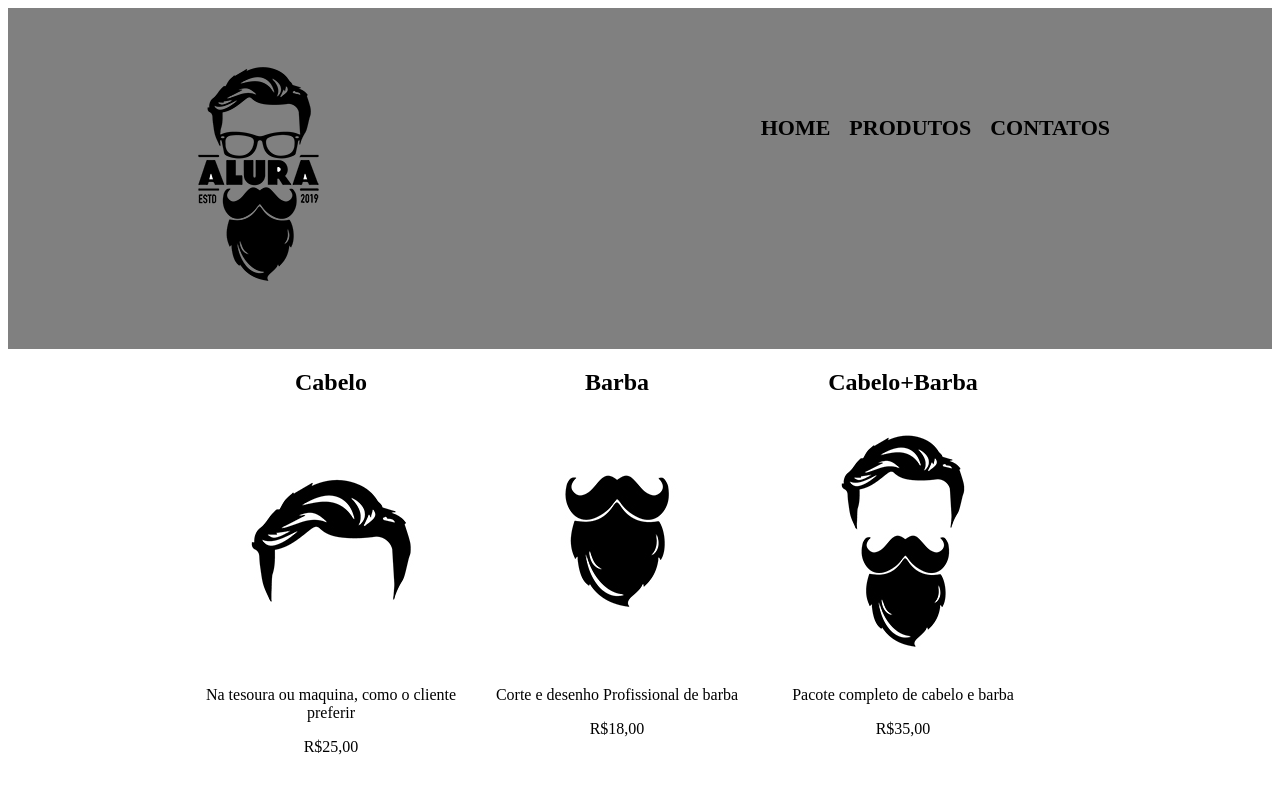
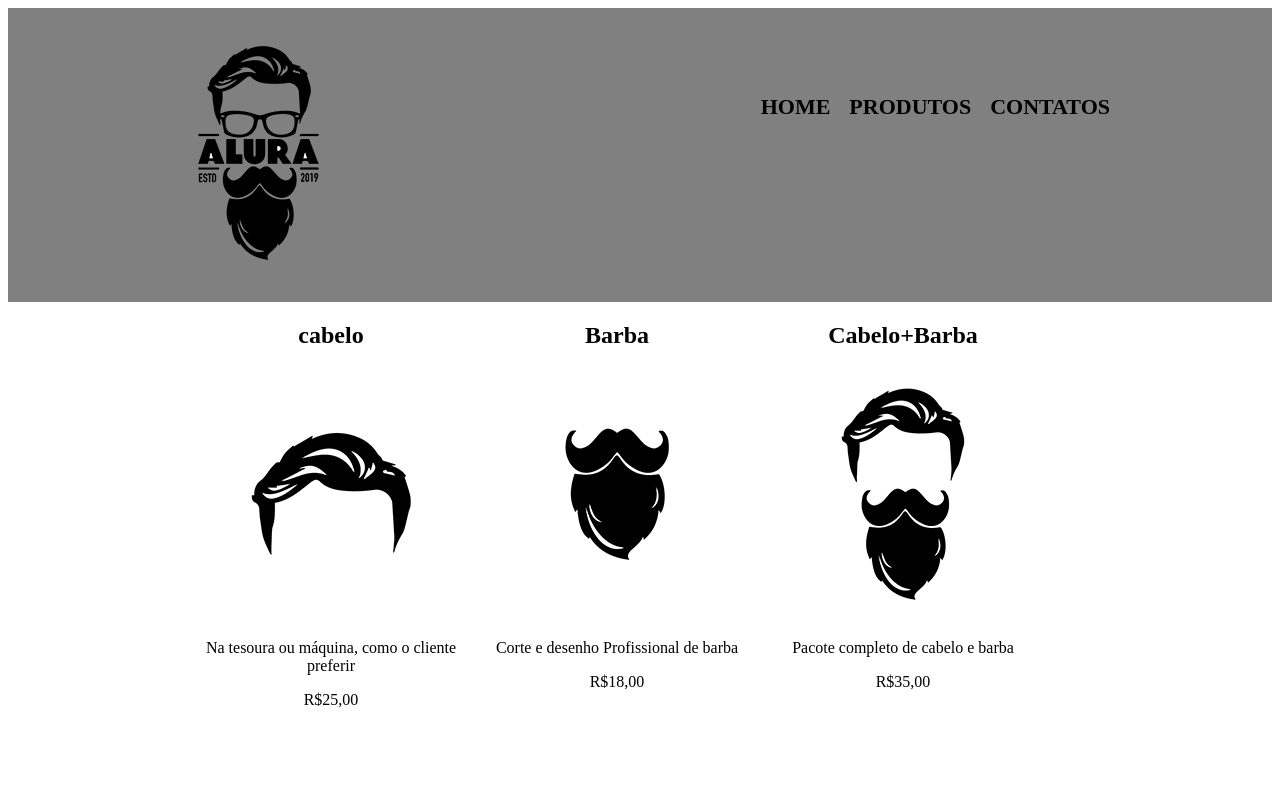
Before and after one commit to ximbicao/BarbeariaAluraMatheusHome, a plain HTML site: page index.html in a window 1280 px wide. Drawn offline with Linux system fonts and the light colour scheme.

Commit message:
Update index.html

```diff
--- a/index.html
+++ b/index.html
@@ -5,60 +5,57 @@
     <meta http-equiv="X-UA-Compatible" content="IE=edge">
     <meta name="viewport" content="width=device-width, initial-scale=1.0">
     <title>Home</title>
-
     <link rel="stylesheet" href="style.css">
-
 </head>
 <body>
 
  <header class="cabeçalho">
+
+
     <div class="caixa">
-<h1><img src="logo.png" alt=""></h1>
+
+
+
+    <img  src="logo.png" alt="">
     <nav>
         <ul>
-
-<li><a href="https://ximbicao.github.io/BarbeariaAluraMatheus1C/">Home</a></li>
-<li><a href=" https://ximbicao.github.io/BarbeariaAluraMatheusHome/">Produtos</a></li>
-<li><a href="">Contatos</a></li>
-
-
+        <li><a href="https://ximbicao.github.io/BarbeariaAluraMatheus1C/">HOME</a> </li>
+        <li><a href="https://ximbicao.github.io/BarbeariaAluraMatheusHome/">PRODUTOS</a> </li>
+        <li><a href="">CONTATOS</a></li>
         </ul>
     </nav>
+
 </div>
+
 </header>
 
  <main>
  <ul class="produtos">
 <li>
-<h2>Cabelo</h2>
+    <h2>cabelo</h2>
     <img src="cabelo.jpg" alt="">
-<p class="descriçao">Na tesoura ou maquina, como o cliente preferir</p>
+    <p class="descrição">Na tesoura ou máquina, como o cliente preferir</p>
     <p class="preço">R$25,00</p>
+
 </li>
-
-
 
 <li>
      <h2>Barba</h2>
      <img src="barba.jpg" alt="">
-<p class="descriçao">Corte e desenho Profissional de barba</p>
+     <p class="descrição">Corte e desenho Profissional de barba</p>
      <p class="preço">R$18,00</p>
+
 </li>
-
-
 
 <li>
     <h2>Cabelo+Barba</h2>
     <img src="cabelo+barba.jpg" alt="">
-<p class="descriçao">Pacote completo de cabelo e barba</p>
+    <p class="descrição">Pacote completo de cabelo e barba</p>
     <p class="preço">R$35,00</p>
 </li>
 
-
  </ul>
-
  </main>
-
 
 </body>
 </html>
```
Lines whose indentation alone changed are shown as unchanged.
